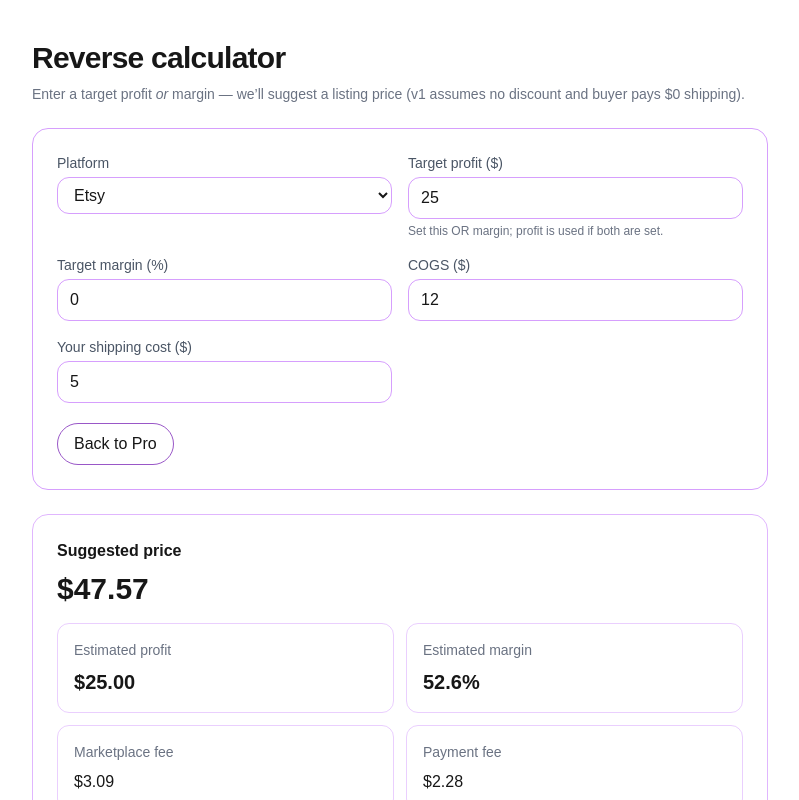
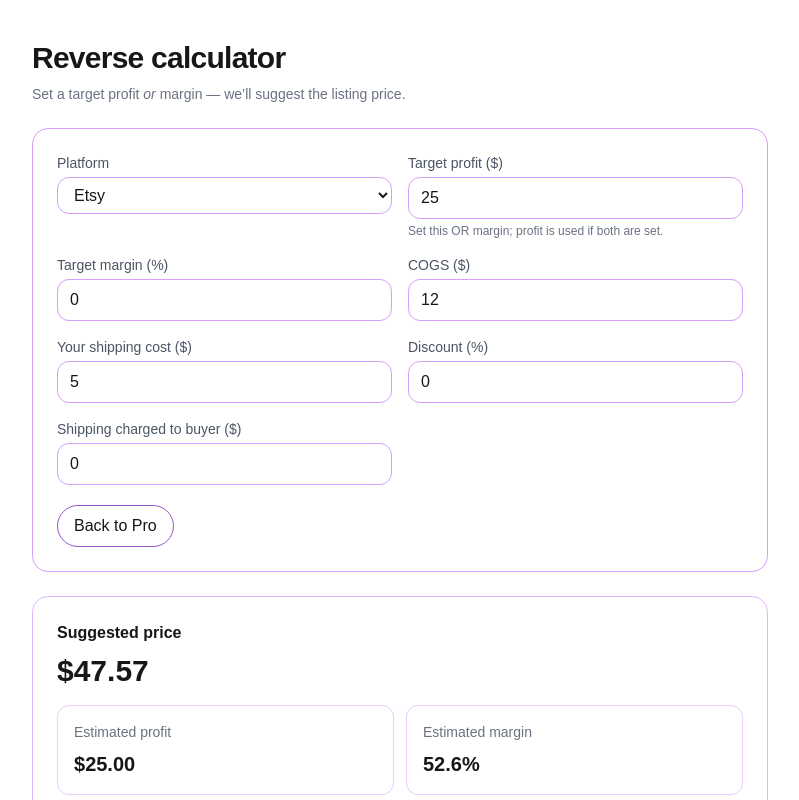
Before and after one commit to gpcreativestudios2018/FeePilot, a Next.js app: page /pro/target in a window 1280 px wide. Shown: the top 800 px of the page, without its empty margins (240-1039 px from the left). Built offline with nearby package versions, Linux system fonts and the light colour scheme.

Commit message:
feat(pro): reverse calculator v1.1 — add Discount % and Shipping charged to buyer to solver

```diff
--- a/src/app/pro/target/page.tsx
+++ b/src/app/pro/target/page.tsx
@@ -11,7 +11,7 @@ import {
   type FeeRule,
 } from '@/data/fees';
 
-// --- small helpers (mirrors your main page math) ---
+// --- helpers (mirrors main calculator math) ---
 const pct = (n: number) => n / 100;
 const clamp = (n: number, min = 0, max = 1_000_000) => Math.min(max, Math.max(min, n));
 const parseNum = (v: string) => {
@@ -27,10 +27,18 @@ const getListingFixed = (rule: FeeRule): number => {
 };
 
 // Given a price P and inputs, compute profit & margin with platform rule
-function computeAtPrice(rule: FeeRule, price: number, shipCost: number, cogs: number) {
-  const discounted = clamp(price, 0); // no discount fields (v1)
-  const shipCharge = 0;               // buyer pays 0 (v1)
-  const base = discounted + shipCharge;
+function computeAtPrice(opts: {
+  rule: FeeRule;
+  price: number;
+  discountPct: number;
+  shipCharge: number; // what buyer pays
+  shipCost: number;   // your cost
+  cogs: number;
+}) {
+  const { rule, price, discountPct, shipCharge, shipCost, cogs } = opts;
+
+  const discounted = clamp(price * (1 - pct(discountPct)), 0);
+  const base = discounted + shipCharge; // many platforms fee on (price - discount) + buyer shipping
 
   const marketplaceFee =
     clamp(base * pct(rule.marketplacePct ?? 0)) + (rule.marketplaceFixed ?? 0);
@@ -54,12 +62,14 @@ function computeAtPrice(rule: FeeRule, price: number, shipCost: number, cogs: nu
 // Binary-search a price to hit a target profit OR margin
 function solvePrice(opts: {
   rule: FeeRule;
-  targetProfit?: number;   // dollars
-  targetMarginPct?: number; // %
+  targetProfit?: number;     // dollars
+  targetMarginPct?: number;  // %
+  discountPct: number;
+  shipCharge: number;
   shipCost: number;
   cogs: number;
 }) {
-  const { rule, targetProfit, targetMarginPct, shipCost, cogs } = opts;
+  const { rule, targetProfit, targetMarginPct, discountPct, shipCharge, shipCost, cogs } = opts;
 
   // prefer profit if both provided; else margin if provided; else null
   const mode: 'profit' | 'margin' | null =
@@ -69,42 +79,49 @@ function solvePrice(opts: {
       ? 'margin'
       : null;
 
-  if (!mode) return { price: 0, result: computeAtPrice(rule, 0, shipCost, cogs) };
+  if (!mode) {
+    const result = computeAtPrice({ rule, price: 0, discountPct, shipCharge, shipCost, cogs });
+    return { price: 0, result };
+  }
 
   let lo = 0;
   let hi = 1_000_000;
-  // Quick expand hi if needed (rare)
+
+  // Coarse then fine search
   for (let i = 0; i < 20; i++) {
     const mid = (lo + hi) / 2;
-    const r = computeAtPrice(rule, mid, shipCost, cogs);
+    const r = computeAtPrice({ rule, price: mid, discountPct, shipCharge, shipCost, cogs });
     const val = mode === 'profit' ? r.profit : r.marginPct;
-    if (val < (mode === 'profit' ? (targetProfit as number) : (targetMarginPct as number))) {
-      lo = mid;
-    } else {
-      hi = mid;
-    }
+    const tgt = mode === 'profit' ? (targetProfit as number) : (targetMarginPct as number);
+    if (val < tgt) lo = mid; else hi = mid;
   }
-  // Refine
   for (let i = 0; i < 60; i++) {
     const mid = (lo + hi) / 2;
-    const r = computeAtPrice(rule, mid, shipCost, cogs);
+    const r = computeAtPrice({ rule, price: mid, discountPct, shipCharge, shipCost, cogs });
     const val = mode === 'profit' ? r.profit : r.marginPct;
-    if (val < (mode === 'profit' ? (targetProfit as number) : (targetMarginPct as number))) {
-      lo = mid;
-    } else {
-      hi = mid;
-    }
+    const tgt = mode === 'profit' ? (targetProfit as number) : (targetMarginPct as number);
+    if (val < tgt) lo = mid; else hi = mid;
   }
+
   const price = Math.max(0, hi);
-  return { price, result: computeAtPrice(rule, price, shipCost, cogs) };
+  const result = computeAtPrice({ rule, price, discountPct, shipCharge, shipCost, cogs });
+  return { price, result };
 }
 
 export default function ReverseCalcPage() {
   const [platform, setPlatform] = React.useState<PlatformKey>(PLATFORMS[0] ?? ('mercari' as PlatformKey));
+
+  // targets
   const [targetProfit, setTargetProfit] = React.useState<string>('25');
   const [targetMarginPct, setTargetMarginPct] = React.useState<string>('0'); // leave 0 to ignore
+
+  // costs
   const [cogs, setCogs] = React.useState<string>('12');
   const [shipCost, setShipCost] = React.useState<string>('5');
+
+  // NEW: price components that affect fees
+  const [discountPct, setDiscountPct] = React.useState<string>('0');
+  const [shipCharge, setShipCharge] = React.useState<string>('0'); // what buyer pays
 
   const rule = RULES[platform];
 
@@ -115,11 +132,13 @@ export default function ReverseCalcPage() {
       rule,
       targetProfit: tProfit > 0 ? tProfit : undefined,
       targetMarginPct: tMargin > 0 ? tMargin : undefined,
+      discountPct: clamp(parseNum(discountPct), 0, 100),
+      shipCharge: clamp(parseNum(shipCharge), 0),
       shipCost: clamp(parseNum(shipCost), 0),
       cogs: clamp(parseNum(cogs), 0),
     });
     // eslint-disable-next-line react-hooks/exhaustive-deps
-  }, [platform, targetProfit, targetMarginPct, cogs, shipCost]);
+  }, [platform, targetProfit, targetMarginPct, discountPct, shipCharge, cogs, shipCost]);
 
   const { price, result } = solved;
 
@@ -128,12 +147,13 @@ export default function ReverseCalcPage() {
       <header className="mb-6">
         <h1 className="text-3xl font-semibold tracking-tight">Reverse calculator</h1>
         <p className="mt-2 text-sm text-gray-500 dark:text-gray-400">
-          Enter a target profit <i>or</i> margin — we’ll suggest a listing price (v1 assumes no discount and buyer pays $0 shipping).
+          Set a target profit <i>or</i> margin — we’ll suggest the listing price.
         </p>
       </header>
 
       <section className="rounded-2xl border border-purple-600/40 p-6">
         <div className="grid grid-cols-1 gap-4 sm:grid-cols-2">
+          {/* Platform */}
           <label className="block">
             <span className="mb-1 block text-sm text-gray-600 dark:text-gray-300">Platform</span>
             <select
@@ -149,6 +169,7 @@ export default function ReverseCalcPage() {
             </select>
           </label>
 
+          {/* Target profit */}
           <label className="block">
             <span className="mb-1 block text-sm text-gray-600 dark:text-gray-300">Target profit ($)</span>
             <input
@@ -164,6 +185,7 @@ export default function ReverseCalcPage() {
             </span>
           </label>
 
+          {/* Target margin */}
           <label className="block">
             <span className="mb-1 block text-sm text-gray-600 dark:text-gray-300">Target margin (%)</span>
             <input
@@ -176,6 +198,7 @@ export default function ReverseCalcPage() {
             />
           </label>
 
+          {/* COGS */}
           <label className="block">
             <span className="mb-1 block text-sm text-gray-600 dark:text-gray-300">COGS ($)</span>
             <input
@@ -188,6 +211,7 @@ export default function ReverseCalcPage() {
             />
           </label>
 
+          {/* Your shipping cost */}
           <label className="block">
             <span className="mb-1 block text-sm text-gray-600 dark:text-gray-300">Your shipping cost ($)</span>
             <input
@@ -197,6 +221,32 @@ export default function ReverseCalcPage() {
               className="w-full rounded-xl border border-purple-600/40 bg-transparent px-3 py-2 outline-none"
               value={shipCost}
               onChange={(e) => setShipCost(e.target.value)}
+            />
+          </label>
+
+          {/* NEW: Discount (%) */}
+          <label className="block">
+            <span className="mb-1 block text-sm text-gray-600 dark:text-gray-300">Discount (%)</span>
+            <input
+              type="number"
+              inputMode="decimal"
+              placeholder="e.g. 10"
+              className="w-full rounded-xl border border-purple-600/40 bg-transparent px-3 py-2 outline-none"
+              value={discountPct}
+              onChange={(e) => setDiscountPct(e.target.value)}
+            />
+          </label>
+
+          {/* NEW: Shipping charged to buyer ($) */}
+          <label className="block">
+            <span className="mb-1 block text-sm text-gray-600 dark:text-gray-300">Shipping charged to buyer ($)</span>
+            <input
+              type="number"
+              inputMode="decimal"
+              placeholder="e.g. 8"
+              className="w-full rounded-xl border border-purple-600/40 bg-transparent px-3 py-2 outline-none"
+              value={shipCharge}
+              onChange={(e) => setShipCharge(e.target.value)}
             />
           </label>
         </div>
@@ -249,7 +299,7 @@ export default function ReverseCalcPage() {
         </div>
 
         <p className="mt-3 text-xs text-gray-500 dark:text-gray-400">
-          v1 assumptions: no discount, buyer pays $0 shipping. Next: add discount & buyer shipping.
+          Now considers discount and buyer-paid shipping (both affect fee base).
         </p>
       </section>
     </main>
```
